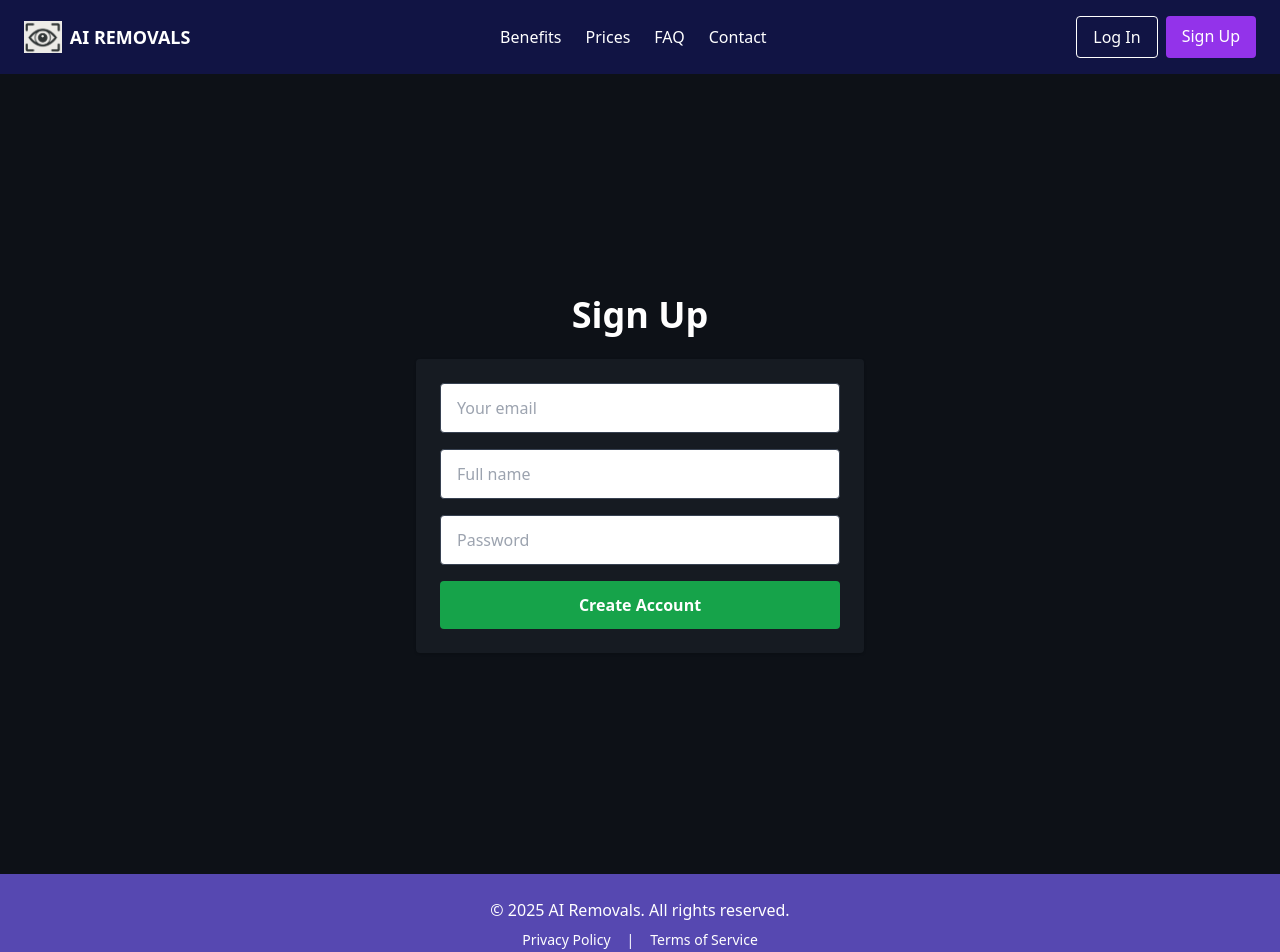
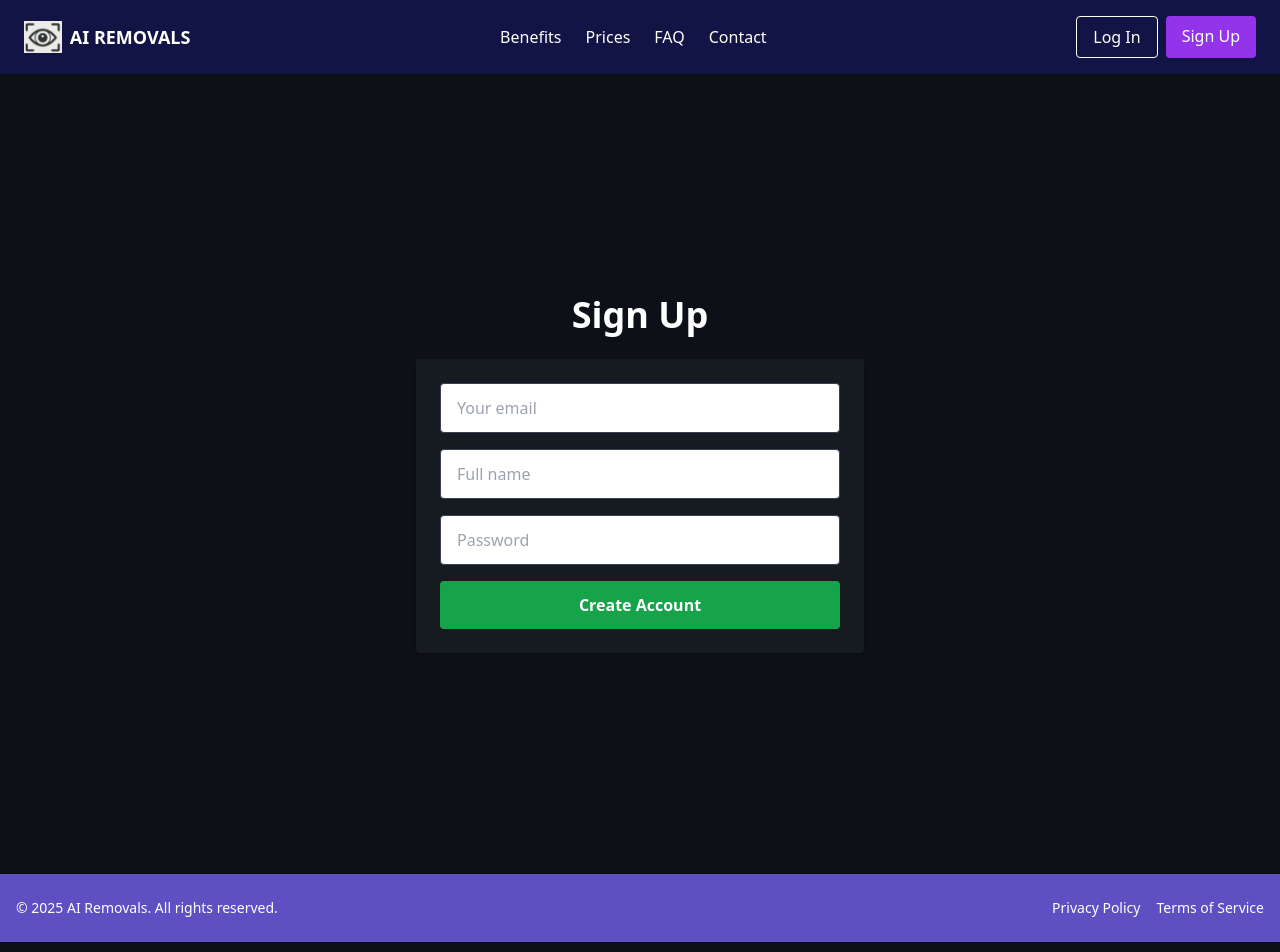
Before and after one commit to Gullmegler/mitt-prosjekt, a React (Create React App) app: page /signup in a window 1280 px wide. Shown: the top 952 px of the page. Built offline with nearby package versions, Linux system fonts and the light colour scheme.

Commit message:
Update Footer.jsx

```diff
--- a/src/components/Footer.jsx
+++ b/src/components/Footer.jsx
@@ -1,13 +1,17 @@
 import React from "react";
+import { Link } from "react-router-dom";
 
 const Footer = () => {
   return (
-    <footer className="bg-[#5648b1] text-white py-6 text-center">
-      <p className="mb-2">&copy; 2025 AI Removals. All rights reserved.</p>
-      <div className="flex justify-center gap-4 text-sm">
-        <a href="/privacy" className="hover:underline">Privacy Policy</a>
-        <span>|</span>
-        <a href="/terms" className="hover:underline">Terms of Service</a>
+    <footer className="bg-[#5e50c2] text-white py-6 px-4 flex flex-col md:flex-row items-center justify-between">
+      <p className="text-sm">&copy; 2025 AI Removals. All rights reserved.</p>
+      <div className="flex space-x-4 mt-4 md:mt-0">
+        <Link to="/privacy" className="text-sm hover:underline">
+          Privacy Policy
+        </Link>
+        <Link to="/terms" className="text-sm hover:underline">
+          Terms of Service
+        </Link>
       </div>
     </footer>
   );
```
